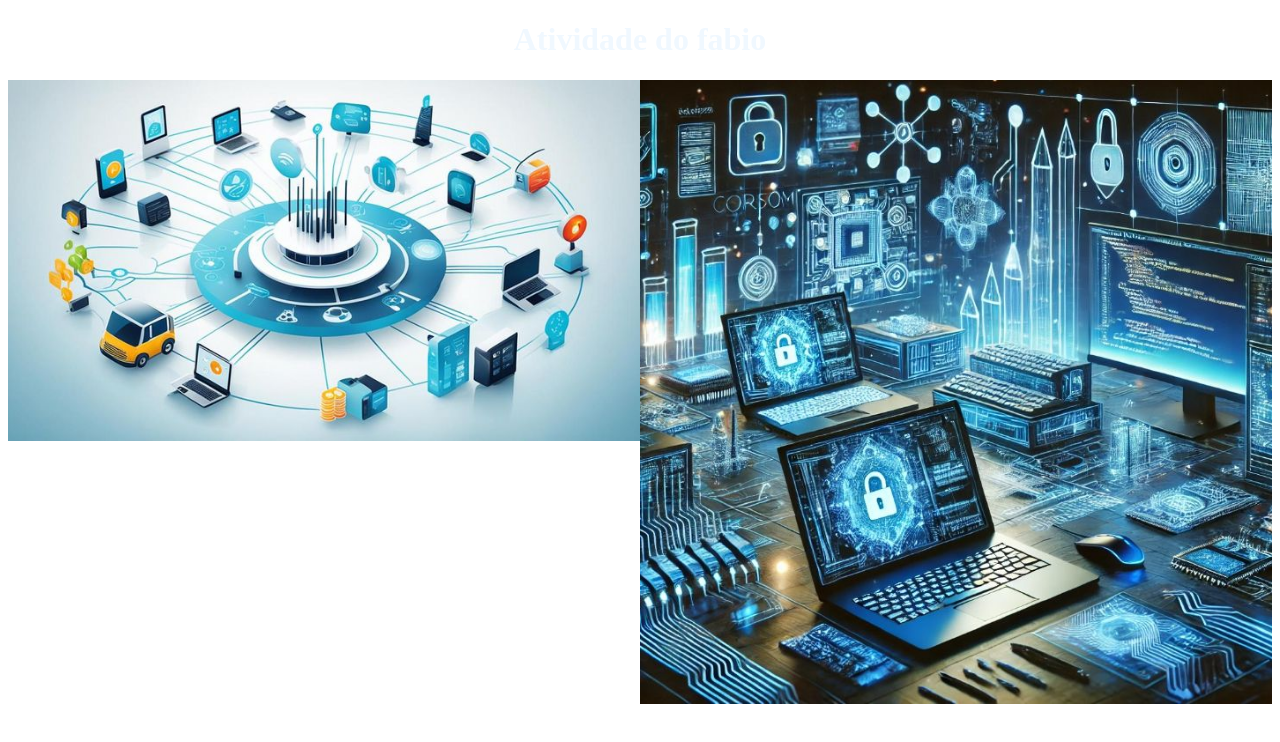
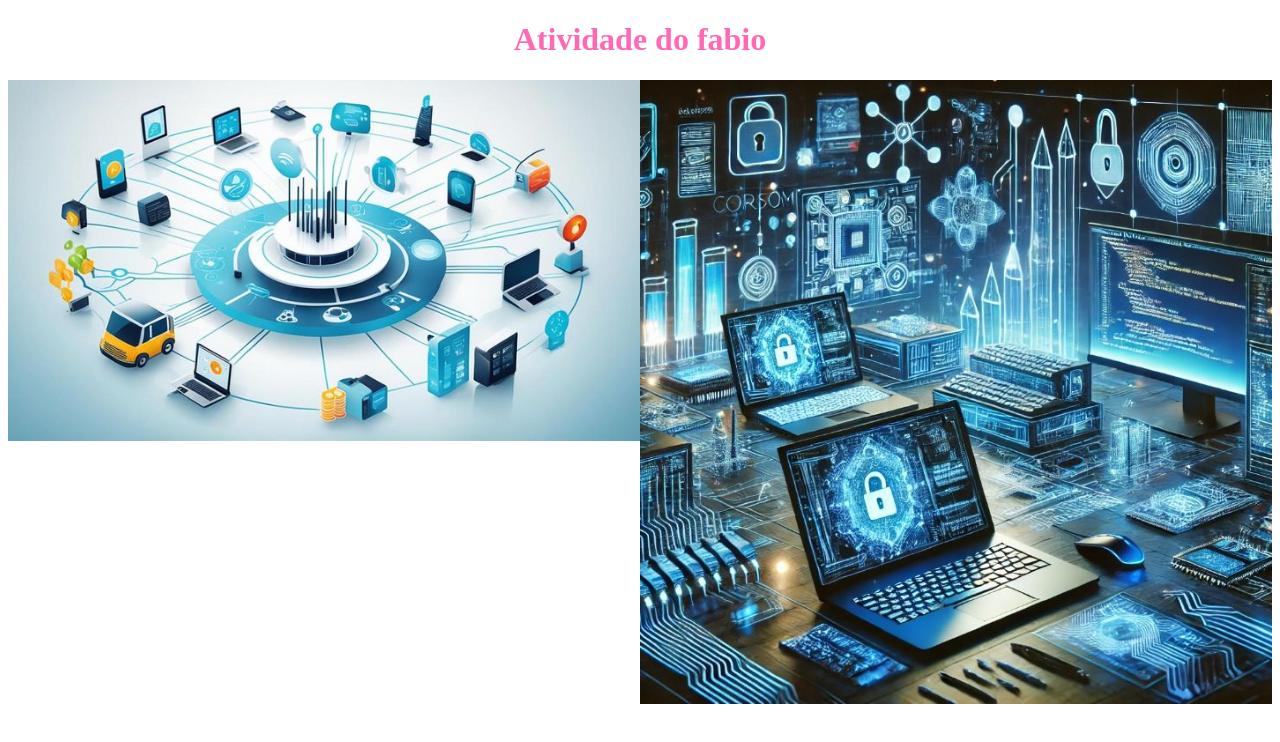
Before and after one commit to marieduardabarbieri/atividade-fabio, a plain HTML site: page index.html in a window 1280 px wide. Drawn offline with Linux system fonts and the light colour scheme.

Commit message:
alterei a cor body

```diff
--- a/style.css
+++ b/style.css
@@ -1,5 +1,5 @@
 body {
-  color: aliceblue;
+  color: hotpink;
 }
 
 .content {
```
